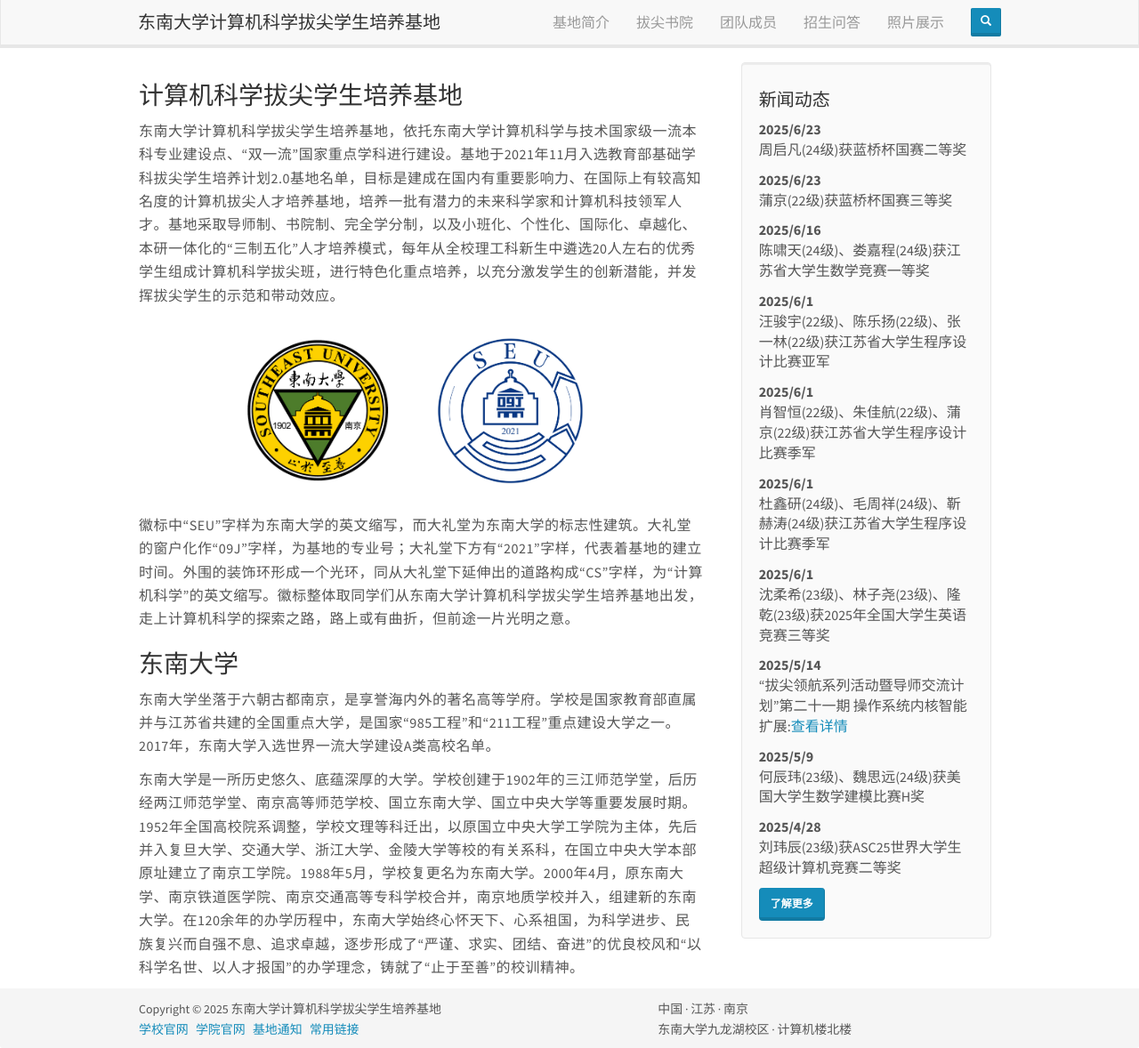
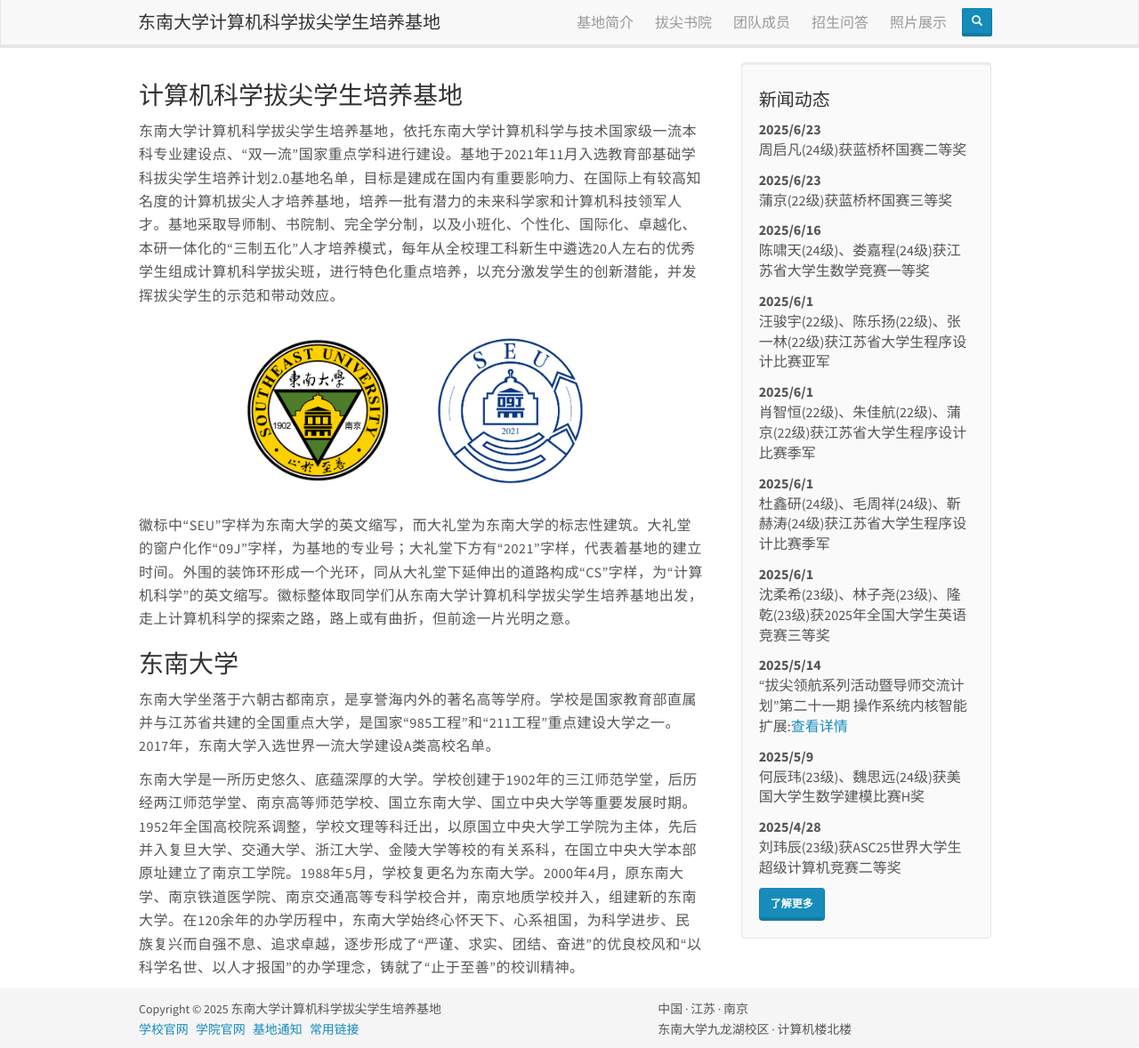
Before and after one commit to ChPu437/chpu437.github.io, a Jekyll site: the page built from _pages/home.md, in a window 1280 px wide and 1178 px high. Shown: the whole window at 89% size. Built offline with Jekyll 4.4.1, drawn with Linux system fonts in a browser that asks for light colours; nearby versions of some CDN libraries.

Commit message:
feat: 缩小了导航栏右侧页面链接的边距

```diff
--- a/_includes/header.html
+++ b/_includes/header.html
@@ -17,7 +17,7 @@
 		<li><a href="{{ site.url }}{{ site.baseurl }}/team">团队成员</a></li>
 		<li><a href="{{ site.url }}{{ site.baseurl }}/admission">招生问答</a></li>
 		<li><a href="{{ site.url }}{{ site.baseurl }}/gallery">照片展示</a></li>
-		<li><a href="https://www.bing.com/search?q=site%3Abj.cs.seu.edu.cn " target="_blank" style="padding: 9px 15px;"><button class="btn btn-primary btn-sm"><span class="glyphicon glyphicon-search" aria-hidden="true"></span></button></a></li>
+		<li><a href="https://www.bing.com/search?q=site%3Abj.cs.seu.edu.cn " target="_blank" style="padding: 9px 25px 9px 5px;"><button class="btn btn-primary btn-sm"><span class="glyphicon glyphicon-search" aria-hidden="true"></span></button></a></li>
 	  </ul>
 	</div>
   </div>
--- a/_sass/_seu-custom.scss
+++ b/_sass/_seu-custom.scss
@@ -4,9 +4,12 @@
 // 主要自定义样式可以在`_sass/seu-custom/_variables.scss`中建立变量维护，以确保跨页面一致性
 @import "seu-custom/variables";
 
-// 其他复杂样式修改，请先在`_sass/seu-custom`中建立对应的文件(如已经存在，请修改)，然后在这里导入
+// 其他针对单独页面的复杂样式修改，请先在`_sass/seu-custom`中建立对应的文件(如已经存在，请修改)，然后在这里导入
 @import "seu-custom/page/home";
 @import "seu-custom/page/admission";
+
+// 其他针对全局组件的样式修改，请在`_sass/seu-custom/components`中建立对应的文件(如已经存在，请修改)，然后在这里导入
+@import "seu-custom/components/navbar";
 
 // 其他简单自定义样式，覆写以上文件中的样式
 
--- a/_sass/seu-custom/_variables.scss
+++ b/_sass/seu-custom/_variables.scss
@@ -1,2 +1,4 @@
 $main-line-height: 1.65; // 正文行高
 $main-text-spacing: 0.05rem; // 正文字间距
+
+$navbar-right-padding-horizontal: 12px; // 导航右侧padding
--- /dev/null
+++ b/_sass/seu-custom/components/_navbar.scss
@@ -0,0 +1,6 @@
+@import "../variables";
+
+.nav  > li > a {
+  padding-left: $navbar-right-padding-horizontal;
+  padding-right: $navbar-right-padding-horizontal;
+}
```
